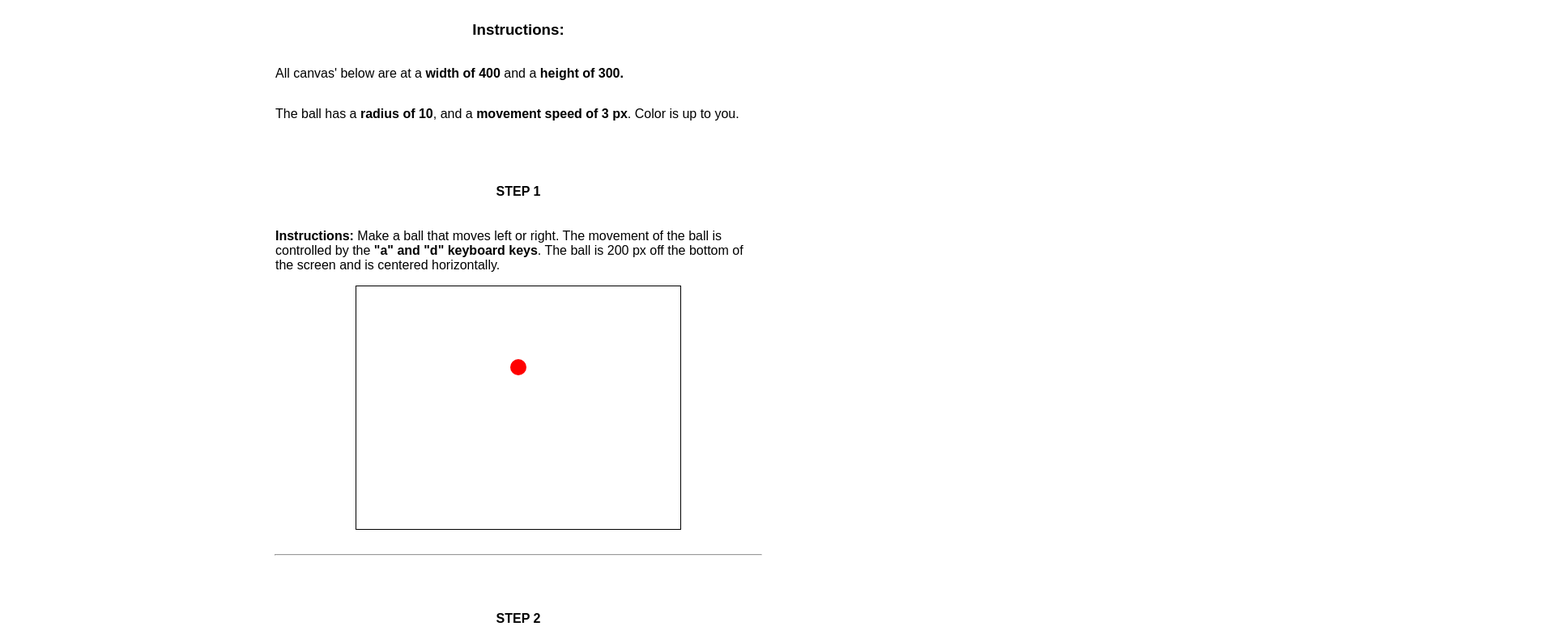
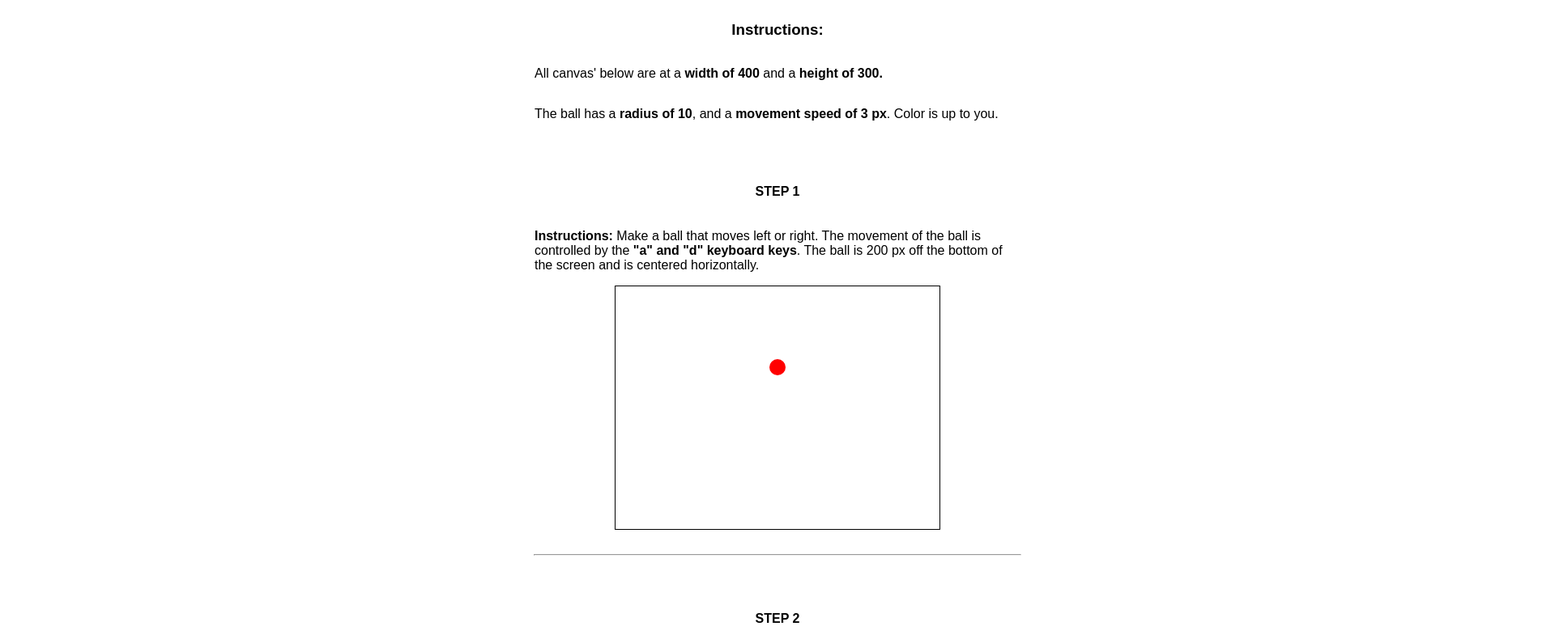
Before and after one commit to m3cubed/shervin-HW, a plain HTML site: page index.html in a window 1280 px wide. Shown: the part 73-863 px from the top of the page at 81% size, 1920 px wide, since content can reach past the window. Drawn offline with Linux system fonts and the light colour scheme.

Commit message:
Update index.html

```diff
--- a/index.html
+++ b/index.html
@@ -8,6 +8,8 @@
 		<style>
 			html {
 				margin: 0 auto;
+				width: 1920px;
+				height: auto;
 			}
 			body {
 				margin: 0 auto;
```
